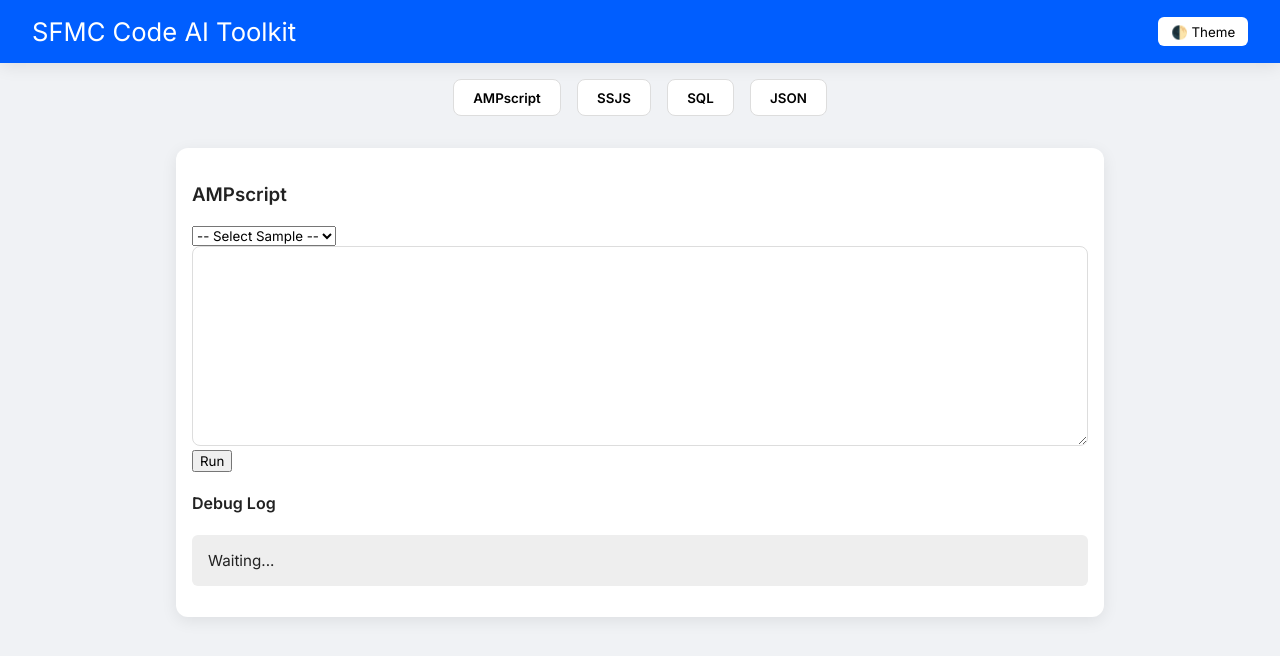
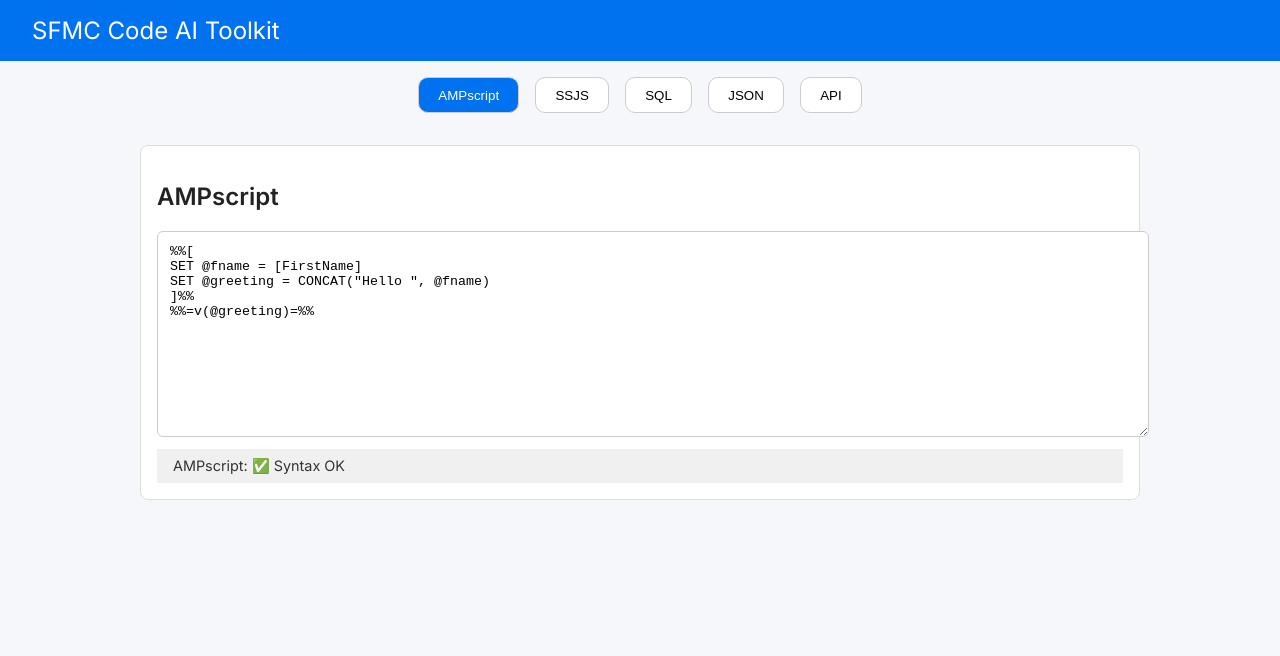
Before and after one commit to nextgensfmc/sfmccode, a plain HTML site: page index.html in a window 1280 px wide. Drawn offline with Linux system fonts and the light colour scheme; no server answers.

Commit message:
Update index.html

```diff
--- a/index.html
+++ b/index.html
@@ -1,217 +1,150 @@
 <!DOCTYPE html>
 <html lang="en">
 <head>
-  <meta charset="UTF-8">
-  <meta name="viewport" content="width=device-width, initial-scale=1.0">
+  <meta charset="UTF-8" />
+  <meta name="viewport" content="width=device-width, initial-scale=1.0" />
   <title>SFMC Code AI Toolkit</title>
   <link href="https://fonts.googleapis.com/css2?family=Inter:wght@400;600&display=swap" rel="stylesheet">
   <style>
-    :root {
-      --bg: #f0f2f5;
-      --fg: #222;
-      --accent: #005eff;
-      --card: #fff;
-      --border: #ddd;
-      --dark-bg: #1a1a2e;
-      --dark-fg: #f5f5f5;
-      --shadow: 0 4px 16px rgba(0, 0, 0, 0.08);
-    }
-    * {
-      box-sizing: border-box;
+    body {
       font-family: 'Inter', sans-serif;
-    }
-    body {
       margin: 0;
-      background: var(--bg);
-      color: var(--fg);
-      transition: background 0.3s, color 0.3s;
-    }
-    body.dark {
-      background: var(--dark-bg);
-      color: var(--dark-fg);
+      background-color: #f5f7fa;
+      color: #222;
     }
     header {
-      background: var(--accent);
+      background-color: #0072ef;
       color: white;
       padding: 1rem 2rem;
-      font-size: 1.6rem;
+      font-size: 1.5rem;
       display: flex;
       justify-content: space-between;
       align-items: center;
-      box-shadow: var(--shadow);
     }
     .tabs {
       display: flex;
       justify-content: center;
       gap: 1rem;
-      padding: 1rem;
+      margin: 1rem;
     }
     .tab-btn {
+      background: white;
+      border: 1px solid #ccc;
       padding: 0.6rem 1.2rem;
-      border: 1px solid var(--border);
-      background: white;
-      border-radius: 8px;
-      font-weight: 600;
+      border-radius: 10px;
       cursor: pointer;
     }
     .tab-btn.active {
-      background: var(--accent);
+      background: #0072ef;
       color: white;
     }
     .container {
-      max-width: 960px;
+      max-width: 1000px;
       margin: auto;
       padding: 1rem;
     }
     .card {
-      background: var(--card);
-      border-radius: 12px;
-      box-shadow: var(--shadow);
+      background: white;
       padding: 1rem;
+      border: 1px solid #ddd;
+      border-radius: 8px;
       margin-bottom: 1rem;
     }
     textarea {
       width: 100%;
-      height: 200px;
-      padding: 1rem;
-      border-radius: 8px;
+      height: 180px;
       font-family: monospace;
-      border: 1px solid var(--border);
-      resize: vertical;
+      padding: 0.75rem;
+      border-radius: 6px;
+      border: 1px solid #ccc;
     }
-    pre {
-      background: #eee;
-      padding: 1rem;
-      border-radius: 6px;
-      font-size: 0.95rem;
-      overflow-x: auto;
-    }
-    .hidden {
-      display: none;
-    }
-    .theme-toggle {
-      padding: 0.4rem 0.8rem;
-      background: white;
-      border-radius: 6px;
-      cursor: pointer;
-      border: none;
+    .debug {
+      background-color: #f0f0f0;
+      padding: 0.5rem 1rem;
+      margin-top: 0.5rem;
+      font-size: 0.9rem;
+      color: #333;
     }
   </style>
 </head>
 <body>
   <header>
-    <div>SFMC Code AI Toolkit</div>
-    <button class="theme-toggle" onclick="toggleTheme()">🌓 Theme</button>
+    <span>SFMC Code AI Toolkit</span>
   </header>
 
   <div class="tabs">
-    <button class="tab-btn" data-tab="amp">AMPscript</button>
-    <button class="tab-btn" data-tab="ssjs">SSJS</button>
-    <button class="tab-btn" data-tab="sql">SQL</button>
-    <button class="tab-btn" data-tab="json">JSON</button>
+    <button class="tab-btn active" onclick="switchTab('amp')">AMPscript</button>
+    <button class="tab-btn" onclick="switchTab('ssjs')">SSJS</button>
+    <button class="tab-btn" onclick="switchTab('sql')">SQL</button>
+    <button class="tab-btn" onclick="switchTab('json')">JSON</button>
+    <button class="tab-btn" onclick="switchTab('api')">API</button>
   </div>
 
   <div class="container">
-    <div id="amp" class="card tab-content">
-      <h3>AMPscript</h3>
-      <select onchange="loadSample(this, 'ampInput')">
-        <option value="">-- Select Sample --</option>
-      </select>
-      <textarea id="ampInput"></textarea>
-      <button onclick="runCode('amp')">Run</button>
-      <h4>Debug Log</h4>
-      <pre id="ampLog">Waiting...</pre>
+    <div id="amp" class="card tab">
+      <h2>AMPscript</h2>
+      <textarea id="ampText">%%[
+SET @fname = [FirstName]
+SET @greeting = CONCAT("Hello ", @fname)
+]%%
+%%=v(@greeting)=%%</textarea>
+      <div class="debug">AMPscript: ✅ Syntax OK</div>
     </div>
 
-    <div id="ssjs" class="card tab-content hidden">
-      <h3>SSJS</h3>
-      <select onchange="loadSample(this, 'ssjsInput')">
-        <option value="">-- Select Sample --</option>
-      </select>
-      <textarea id="ssjsInput"></textarea>
-      <button onclick="runCode('ssjs')">Run</button>
-      <h4>Debug Log</h4>
-      <pre id="ssjsLog">Waiting...</pre>
+    <div id="ssjs" class="card tab" style="display:none">
+      <h2>SSJS</h2>
+      <textarea id="ssjsText"><script runat="server">
+  Platform.Load("core", "1.1.1");
+  var name = Attribute.GetValue("FirstName");
+  Write("Hi " + name);
+</script></textarea>
+      <div class="debug">SSJS: ✅ Syntax OK</div>
     </div>
 
-    <div id="sql" class="card tab-content hidden">
-      <h3>SQL</h3>
-      <select onchange="loadSample(this, 'sqlInput')">
-        <option value="">-- Select Sample --</option>
-      </select>
-      <textarea id="sqlInput"></textarea>
-      <button onclick="runCode('sql')">Run</button>
-      <h4>Debug Log</h4>
-      <pre id="sqlLog">Waiting...</pre>
+    <div id="sql" class="card tab" style="display:none">
+      <h2>SQL</h2>
+      <textarea id="sqlText">SELECT EmailAddress FROM _Subscribers WHERE Status = 'Active'</textarea>
+      <div class="debug">SQL: ✅ Syntax OK</div>
     </div>
 
-    <div id="json" class="card tab-content hidden">
-      <h3>JSON</h3>
-      <select onchange="loadSample(this, 'jsonInput')">
-        <option value="">-- Select Sample --</option>
-      </select>
-      <textarea id="jsonInput"></textarea>
-      <button onclick="runCode('json')">Validate</button>
-      <h4>Debug Log</h4>
-      <pre id="jsonLog">Waiting...</pre>
+    <div id="json" class="card tab" style="display:none">
+      <h2>JSON</h2>
+      <textarea id="jsonText">{
+  "FirstName": "John",
+  "Email": "john@example.com"
+}</textarea>
+      <div class="debug">JSON: ✅ Valid JSON</div>
+    </div>
+
+    <div id="api" class="card tab" style="display:none">
+      <h2>API Request</h2>
+      <textarea id="apiText">POST /contacts/v1/contacts HTTP/1.1
+Host: yourSubdomain.rest.marketingcloudapis.com
+Authorization: Bearer {{access_token}}
+Content-Type: application/json
+
+{
+  "contactKey": "user@example.com",
+  "attributeSets": [
+    {
+      "name": "Email Addresses",
+      "items": [
+        { "values": { "Email Address": "user@example.com" } }
+      ]
+    }
+  ]
+}</textarea>
+      <div class="debug">API: ✅ Structure OK</div>
     </div>
   </div>
 
   <script>
-    const tabBtns = document.querySelectorAll('.tab-btn');
-    const tabContents = document.querySelectorAll('.tab-content');
-    const samples = {};
-
-    tabBtns.forEach(btn => {
-      btn.addEventListener('click', () => {
-        tabContents.forEach(c => c.classList.add('hidden'));
-        tabBtns.forEach(b => b.classList.remove('active'));
-        document.getElementById(btn.dataset.tab).classList.remove('hidden');
-        btn.classList.add('active');
-      });
-    });
-
-    function toggleTheme() {
-      document.body.classList.toggle('dark');
+    function switchTab(id) {
+      document.querySelectorAll('.tab').forEach(tab => tab.style.display = 'none');
+      document.getElementById(id).style.display = 'block';
+      document.querySelectorAll('.tab-btn').forEach(btn => btn.classList.remove('active'));
+      event.target.classList.add('active');
     }
-
-    async function loadSamples() {
-      const res = await fetch('sample-debug.json');
-      const data = await res.json();
-      Object.assign(samples, data);
-      for (const type in data) {
-        const sel = document.querySelector(`#${type} select`);
-        data[type].forEach((code, i) => {
-          const opt = document.createElement('option');
-          opt.value = i;
-          opt.textContent = `Sample ${i + 1}`;
-          sel.appendChild(opt);
-        });
-      }
-    }
-
-    function loadSample(sel, targetId) {
-      const type = sel.closest('.tab-content').id;
-      const idx = sel.value;
-      document.getElementById(targetId).value = samples[type][idx] || '';
-    }
-
-    function runCode(type) {
-      const code = document.getElementById(type + 'Input').value;
-      let log = '';
-      try {
-        if (!code.trim()) throw new Error('Code is empty');
-        if (type === 'ampscript' && !code.includes('%%')) throw new Error('AMPscript must include %%');
-        if (type === 'sql' && !code.toLowerCase().includes('select')) throw new Error('SQL must contain SELECT');
-        if (type === 'json') JSON.parse(code);
-        log = '✅ Code is valid';
-      } catch (e) {
-        log = '❌ ' + e.message;
-      }
-      document.getElementById(type + 'Log').textContent = log;
-    }
-
-    loadSamples();
   </script>
 </body>
 </html>
```
